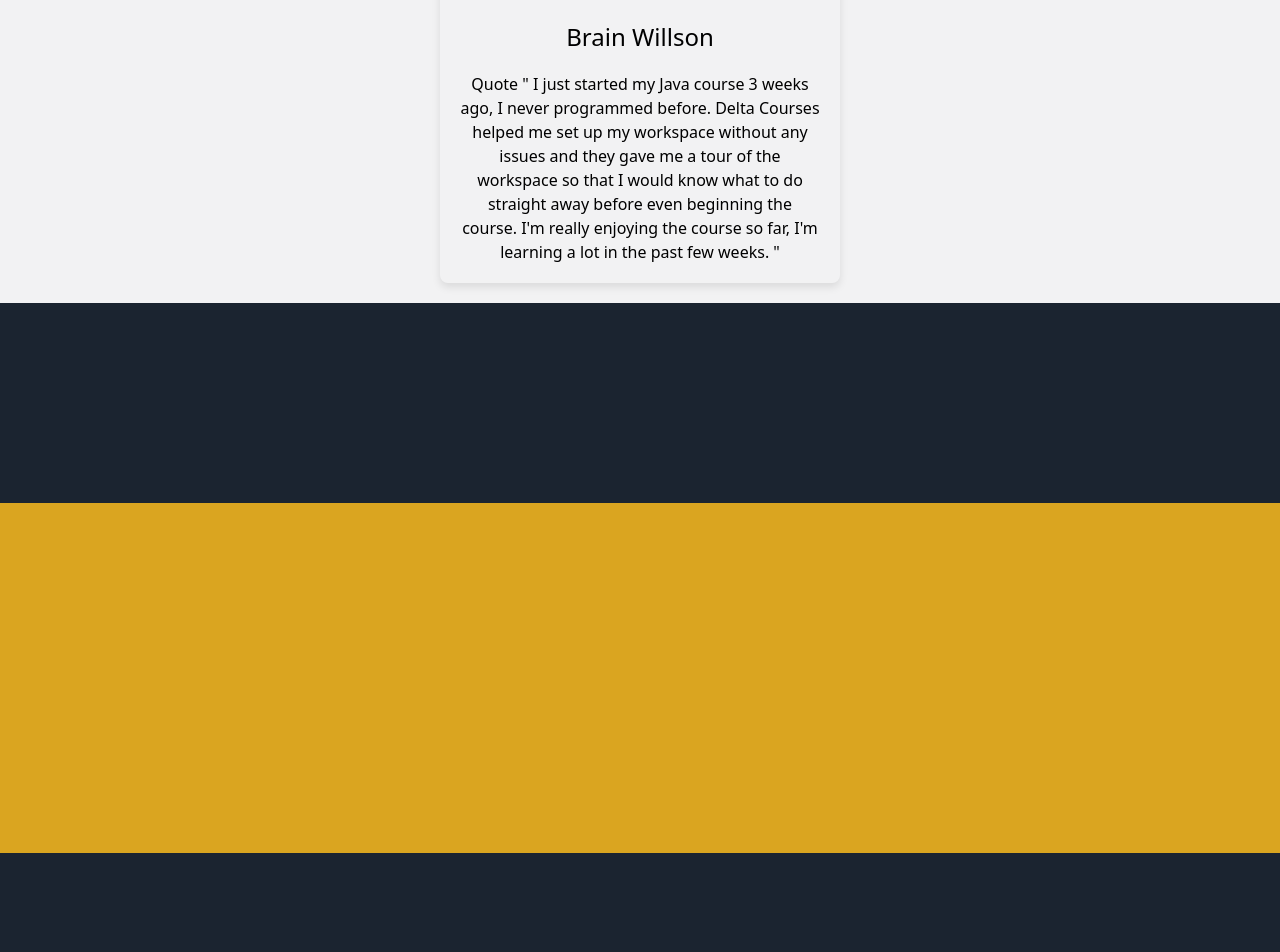
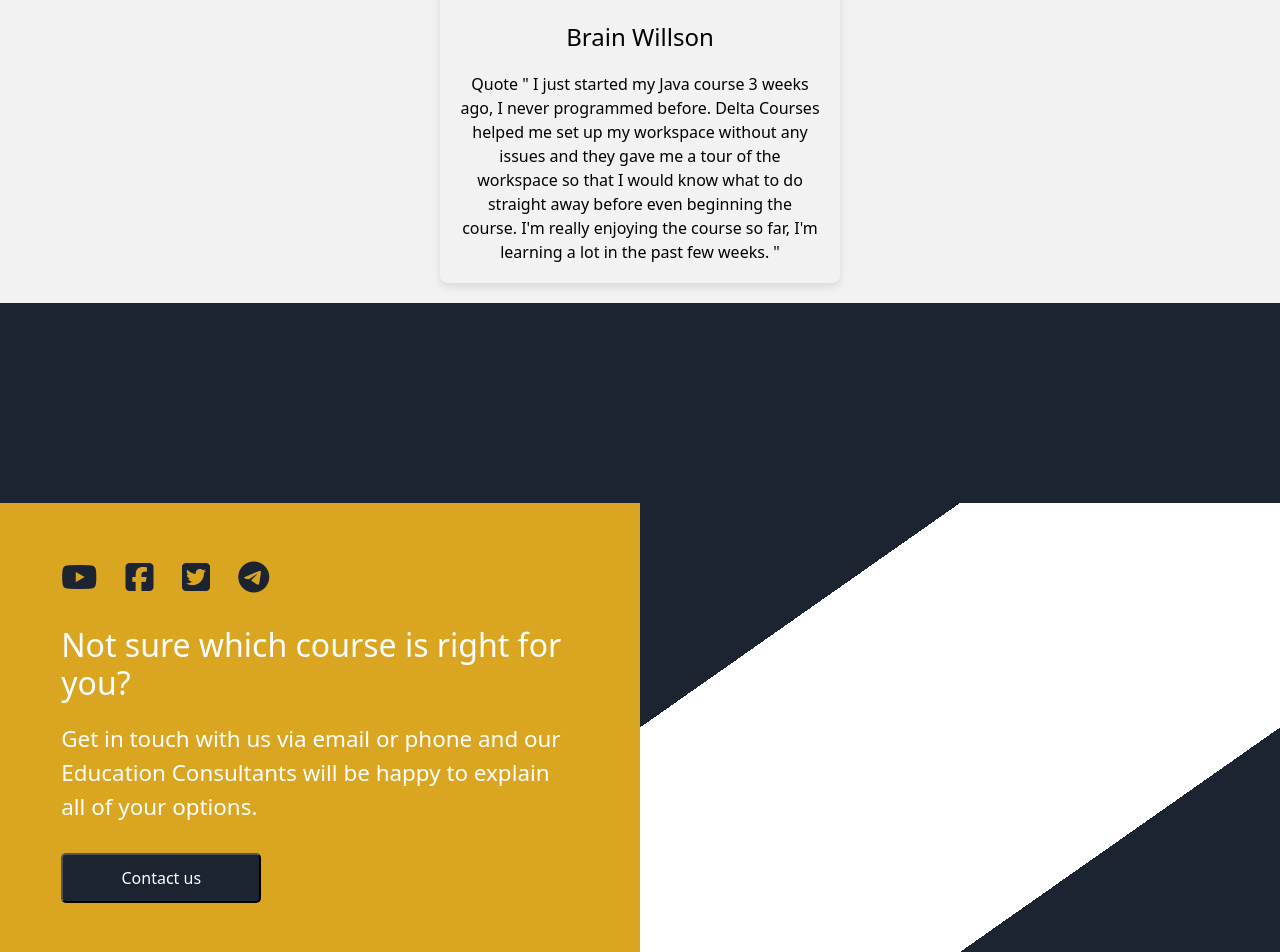
Before and after one commit to Arminas19/Plants, a website: page Courses.html in a window 1280 px wide. Shown: the part 3065-4017 px from the top of the page. Before the commit the page ends 3918 px from the top, so only its background shows below. Drawn offline with nearby package versions, Linux system fonts and the light colour scheme.

Commit message:
Finished working on the footer in the Delta Courses website.

```diff
--- a/Courses.html
+++ b/Courses.html
@@ -8,6 +8,7 @@
     <link href="https://cdn.jsdelivr.net/npm/bootstrap@5.0.2/dist/css/bootstrap.min.css" rel="stylesheet"
         integrity="sha384-EVSTQN3/azprG1Anm3QDgpJLIm9Nao0Yz1ztcQTwFspd3yD65VohhpuuCOmLASjC" crossorigin="anonymous">
     <link rel="shortcut icon" type="image/png" href="assets/Course_logo.png">
+    <script src="https://kit.fontawesome.com/35936358ad.js" crossorigin="anonymous"></script>
     <!-- Swiper CSS -->
     <link rel="stylesheet" href="https://cdn.jsdelivr.net/npm/swiper@9/swiper-bundle.min.css" />
     <!-- CSS -->
@@ -294,7 +295,28 @@
     </div>
 
     <div id="footer">
+        <div class="container-fluid">
+            <div class="row">
+                <div class="col-md-6">
+                    <div class="footer-content">
+                        <div class="social-links">
+                            <a href="/" class="social-links-a"><i class="fa fa-youtube-play" aria-hidden="true"></i> </a>
+                            <a href="/" class="social-links-a"> <i class="fa fa-facebook-square" aria-hidden="true"></i> </a>
+                            <a href="/" class="social-links-a"> <i class="fa fa-twitter-square" aria-hidden="true"></i> </a>
+                            <a href="/" class="social-links-a"> <i class="fa fa-telegram" aria-hidden="true"></i></a>
+                        </div>
+                        <h2 class="footer-header"> Not sure which course is right for you? </h2>
+                        <p class="footer-paragragh">Get in touch with us via email or phone and our Education Consultants will be happy to
+                            explain all of your options.
+                        </p>
+                        <button class="button4"> Contact us </button>
+                    </div>
+                </div>
+                <div class="colored-div col-md-6 ">
 
+                </div>
+            </div>
+        </div>
     </div>
     <!-- Swiper JS -->
     <script src="https://cdn.jsdelivr.net/npm/swiper@9/swiper-bundle.min.js"></script>
--- a/assets/css/courses.css
+++ b/assets/css/courses.css
@@ -44,6 +44,19 @@ color: #daa520;
 }
 
 .button3:hover{
+  color: #daa520;
+}
+
+.button4{
+  background-color: #1B2430;
+  color: white;
+  height: 50px;
+  width: 200px;
+  border-radius: 5px;
+}
+
+.button4:hover{
+  background-color: #1B2430;
   color: #daa520;
 }
 
@@ -336,10 +349,49 @@ text-transform: uppercase;
 
 #footer{
   margin-top: 200px;
-  height: 350px;
+  height: auto;
   width: 100%;
   background-color: #daa520;
 }
+
+.footer-content{
+  padding: 8%;
+}
+
+.footer-header{
+  font-size: 2rem;
+  margin-bottom: 20px;
+}
+
+.footer-paragragh{
+  font-size: 1.4rem;
+  margin-bottom: 30px;
+}
+
+.social-links{
+  font-size: 2rem;
+  letter-spacing: 10px;
+  margin-bottom: 25px;
+}
+
+.social-links-a{
+  text-decoration: none;
+  color: #1B2430;
+}
+
+.social-links-a:hover{
+  color: white;
+}
+
+.colored-div{
+  background: linear-gradient( to bottom right,
+  #1B2430 25%,
+  white 25% 50%,
+  white 50% 75%,
+  #1B2430 75%
+  );
+}
+
   /* Media Queries */
 
   @media screen and (max-width: 992px) {
```
